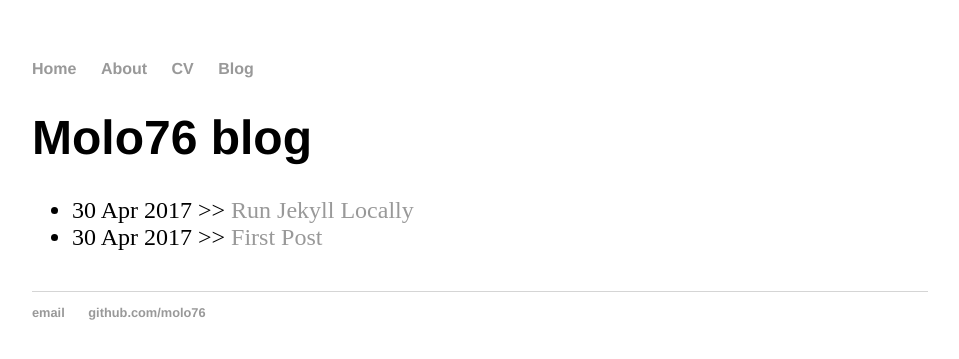
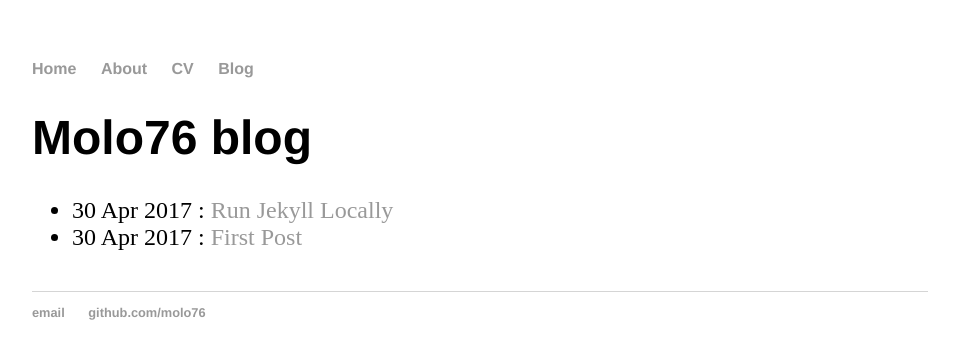
Before and after one commit to molo76/molo76.github.io, a Jekyll site: the page built from blog/index.html, in a window 1280 px wide. Shown: the top 359 px of the page, without its empty margins (160-1119 px from the left). Built offline with Jekyll 4.4.1, drawn with Linux system fonts in a browser that asks for light colours.

Commit message:
cosmetic change

```diff
--- a/blog/index.html
+++ b/blog/index.html
@@ -6,6 +6,6 @@ title: Molo76 blog
     <ul class="posts">
 
       {% for post in site.posts %}
-        <li><span>{{ post.date | date_to_string }}</span> >> <a href="{{ post.url }}" title="{{ post.title }}">{{ post.title }}</a></li>
+        <li><span>{{ post.date | date_to_string }}</span> : <a href="{{ post.url }}" title="{{ post.title }}">{{ post.title }}</a></li>
       {% endfor %}
     </ul>
```
